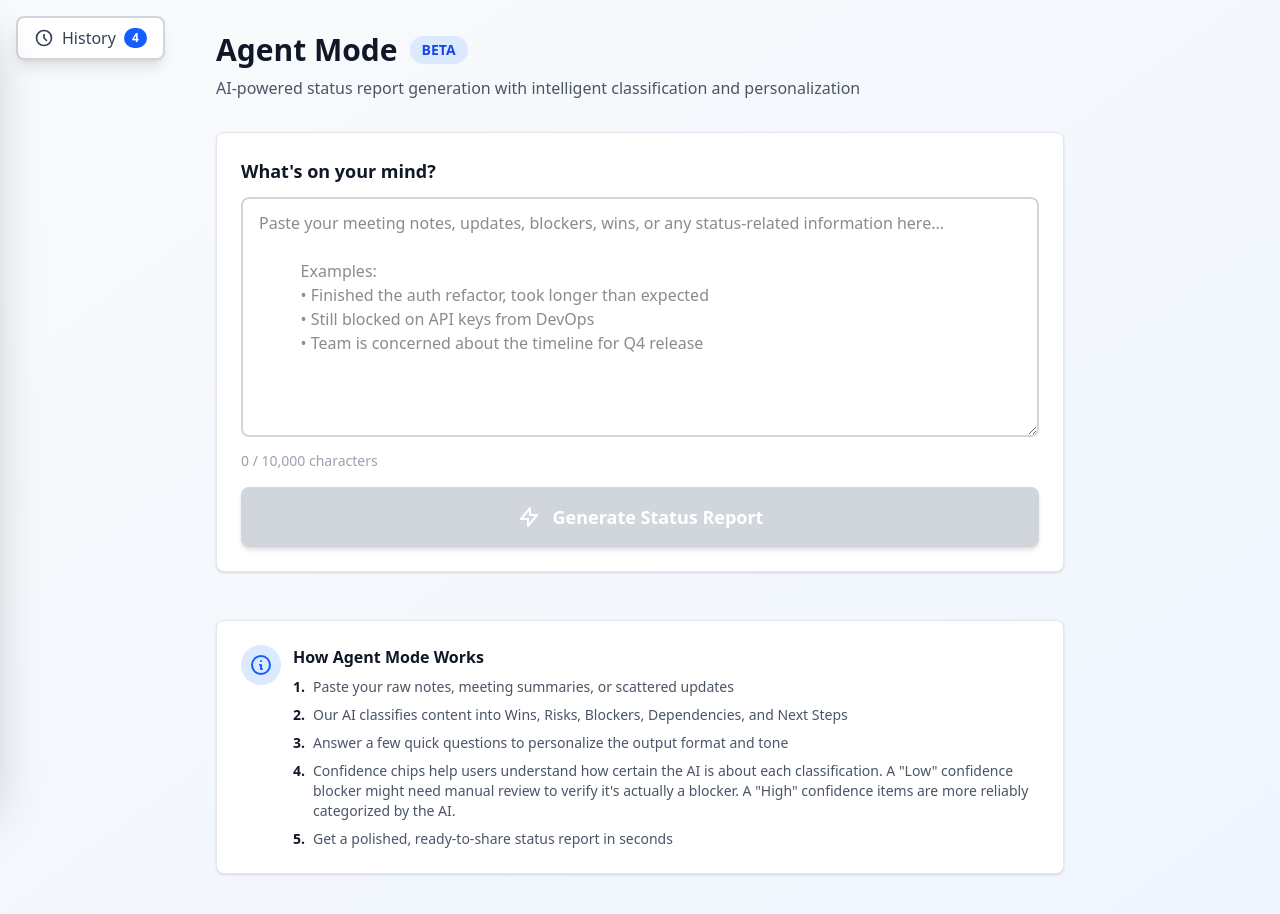
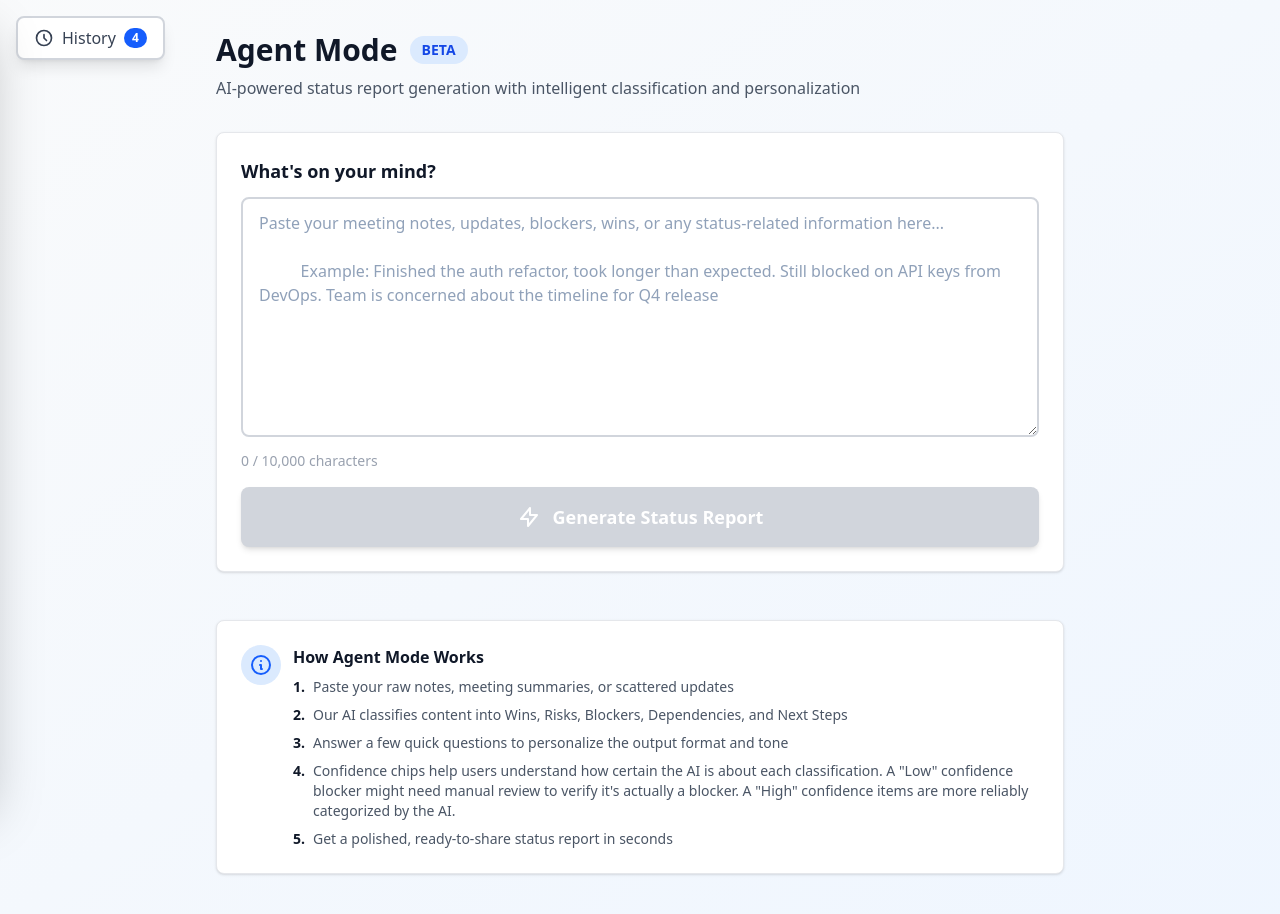
Before and after one commit to Natalie624/pulsecheck, a Next.js app: page /dashboard/agent in a window 1280 px wide. Shown: the top 914 px of the page. Built offline with nearby package versions, Linux system fonts and the light colour scheme; no server answers.

Commit message:
fixed styling

```diff
--- a/src/app/components/RawNotesInput.tsx
+++ b/src/app/components/RawNotesInput.tsx
@@ -76,11 +76,8 @@ export default function RawNotesInput() {
           disabled={isLoading}
           placeholder="Paste your meeting notes, updates, blockers, wins, or any status-related information here...
 
-          Examples:
-          • Finished the auth refactor, took longer than expected
-          • Still blocked on API keys from DevOps
-          • Team is concerned about the timeline for Q4 release"
-          className="w-full min-h-[240px] px-4 py-3 text-base border-2 border-gray-300 rounded-lg focus:ring-2 focus:ring-blue-500 focus:border-blue-500 disabled:bg-gray-50 disabled:cursor-not-allowed resize-y transition-colors"
+          Example: Finished the auth refactor, took longer than expected. Still blocked on API keys from DevOps. Team is concerned about the timeline for Q4 release"
+          className="w-full min-h-[240px] px-4 py-3 text-base border-2 border-gray-300 rounded-lg focus:ring-2 focus:ring-blue-500 focus:border-blue-500 disabled:bg-gray-50 disabled:cursor-not-allowed resize-y transition-colors placeholder:text-slate-400"
         />
         <div className="flex justify-between items-center mt-2">
           <span className={`text-sm font-medium ${
```
